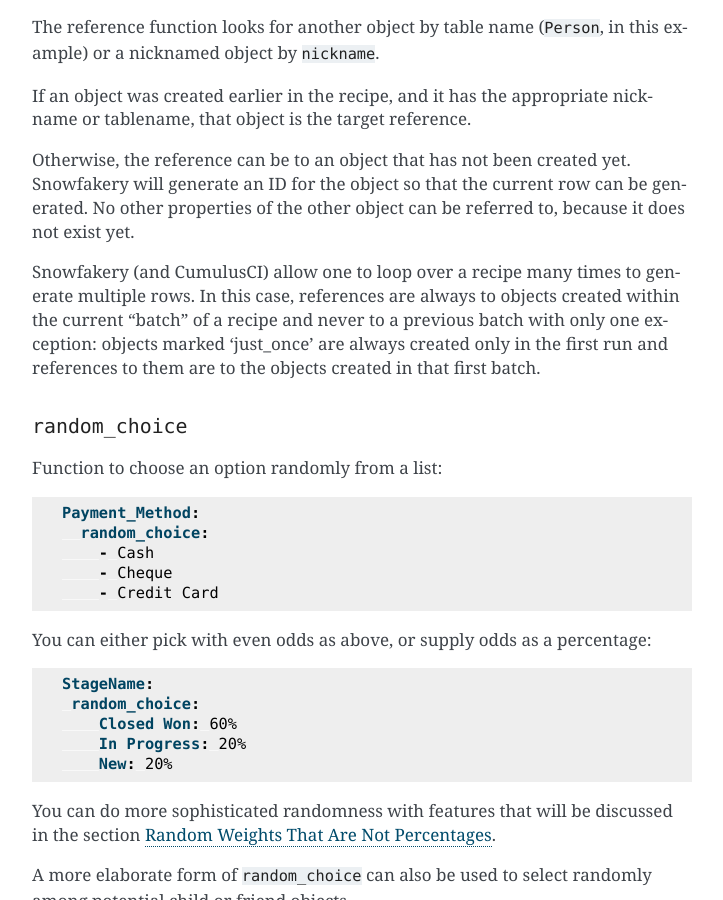
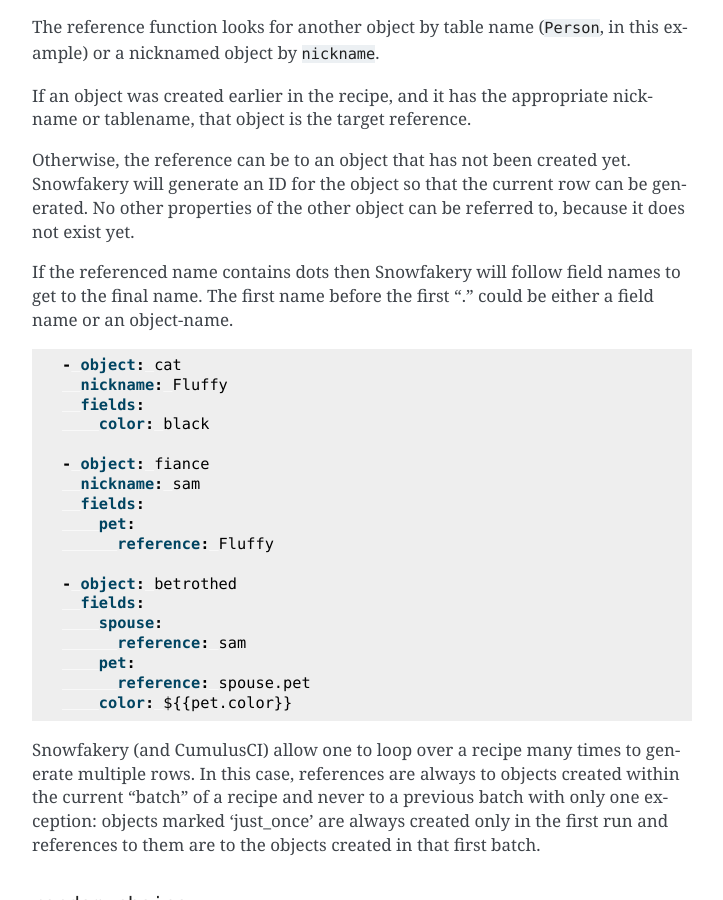
Before and after one commit to SFDO-Tooling/Snowfakery, a Sphinx documentation site: the page built from docs/index.md, in a window 1280 px wide and 900 px high, scrolled down 9353 px. Shown: the whole window, without its empty margins (388-1111 px from the left). Built offline with Sphinx 7.4.7, drawn with Linux system fonts in a browser that asks for light colours.

Commit message:
Allow dotted references (without Jinja)

````diff
--- a/docs/index.md
+++ b/docs/index.md
@@ -417,6 +417,30 @@ nickname or tablename, that object is the target reference.
 
 Otherwise, the reference can be to an object that has not been created yet. Snowfakery will generate an ID for the object so that the current row can be generated. No other properties of the other object can be referred to, because
 it does not exist yet.
+
+If the referenced name contains dots then Snowfakery will follow
+field names to get to the final name. The first name before the first "." could be either a field name or an object-name.
+
+```yaml
+- object: cat
+  nickname: Fluffy
+  fields:
+    color: black
+
+- object: fiance
+  nickname: sam
+  fields:
+    pet:
+      reference: Fluffy
+
+- object: betrothed
+  fields:
+    spouse:
+      reference: sam
+    pet:
+      reference: spouse.pet
+    color: ${{pet.color}}
+```
 
 Snowfakery (and CumulusCI) allow one to loop over a recipe many times to
 generate multiple rows. In this case, references are always to objects
````
Also changed, not shown: 3 other files.
